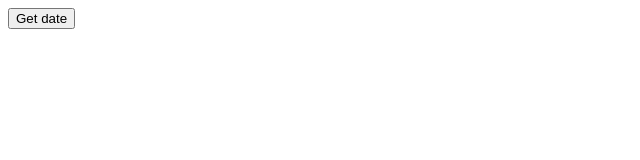
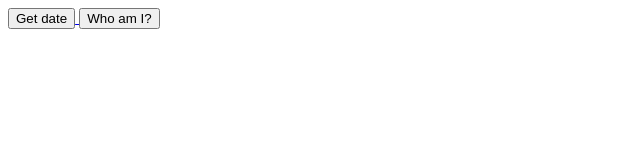
Before and after one commit to lezojeda/freecodecamp-apis-and-microservices, a website: page timestamp-microservice/views/index.html in a window 1280 px wide. Shown: the whole page, without its empty margins (0-640 px from the left). Drawn offline with Linux system fonts and the light colour scheme.

Commit message:
Button for the request header parser and commented out the form or the timestamp

```diff
--- a/timestamp-microservice/views/index.html
+++ b/timestamp-microservice/views/index.html
@@ -10,5 +10,18 @@
     <a href='/api/timestamp'>
         <button>Get date</button>
     </a>
+    <a href='/api/whoami'>
+        <button>Who am I?</button>
+    </a>
+    <!--
+        I'll make this work eventually
+        <form method="GET", action = "/api/timestamp" + >
+            <input type="number" name="year" value="1970" min="1970" max="2100">
+            <input type="number" name="month" value="1" min="1" max="12">
+            <input type="number" name="day" value="1" min="1" max="31">
+            <input type="submit" value="Get date in UNIX and UTC">
+        </form>
+
+    -->
 </body>
 </html>
```
